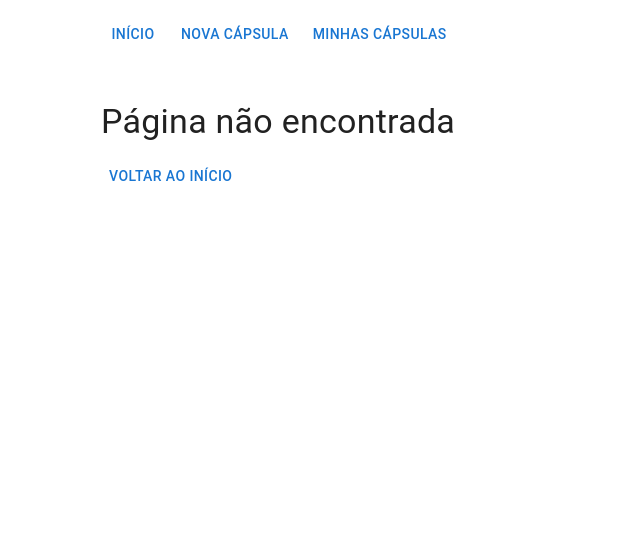
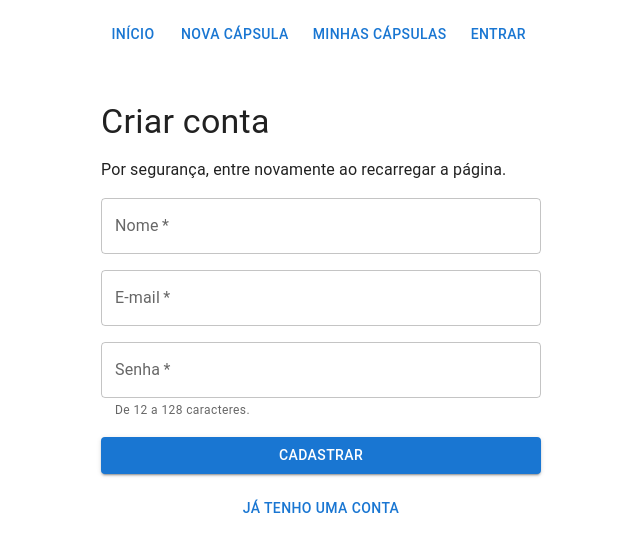
Before and after one commit to sofl-aline/dearFuture, a React (Vite) app: page /register in a window 1280 px wide. Shown: the top 552 px of the page, without its empty margins (113-753 px from the left). Built offline with nearby package versions, Linux system fonts and the light colour scheme; no server answers.

Commit message:
feat: integrar cadastro e login com sessão em memória

```diff
--- a/src/App.tsx
+++ b/src/App.tsx
@@ -1,5 +1,7 @@
 import { BrowserRouter, Route, Routes } from 'react-router-dom'
 import AppLayout from './components/AppLayout/AppLayout'
+import ProtectedRoute from './components/ProtectedRoute/ProtectedRoute'
+import Auth from './pages/auth'
 import Home from './pages/home'
 import NewCapsule from './pages/new-capsule'
 import Capsules from './pages/capsules'
@@ -11,10 +13,14 @@ export default function App() {
     <BrowserRouter>
       <Routes>
         <Route element={<AppLayout />}>
-          <Route index element={<Home />} />
-          <Route path="capsules/new" element={<NewCapsule />} />
-          <Route path="capsules" element={<Capsules />} />
-          <Route path="capsules/:id" element={<CapsuleDetail />} />
+          <Route path="login" element={<Auth key="login" />} />
+          <Route path="register" element={<Auth key="register" register />} />
+          <Route element={<ProtectedRoute />}>
+            <Route index element={<Home />} />
+            <Route path="capsules/new" element={<NewCapsule />} />
+            <Route path="capsules" element={<Capsules />} />
+            <Route path="capsules/:id" element={<CapsuleDetail />} />
+          </Route>
           <Route path="*" element={<NotFound />} />
         </Route>
       </Routes>
--- a/src/components/AppLayout/AppLayout.tsx
+++ b/src/components/AppLayout/AppLayout.tsx
@@ -1,30 +1,32 @@
 import { Button, Container, Stack } from '@mui/material'
 import { NavLink, Outlet } from 'react-router-dom'
+import useSession from '../../hooks/useSession'
+import { setToken } from '../../services/api'
 
 export default function AppLayout() {
+  const token = useSession()
+
   return (
     <>
-        <Container component="header" maxWidth="md" sx={{ py: 2}}>
-            <Stack
-                component="nav"
-                aria-label="Navegação principal"
-                direction="row"
-                useFlexGap
-                spacing={1}
+      <Container component="header" maxWidth="md" sx={{ py: 2 }}>
+        <Stack component="nav" aria-label="Navegação principal" direction="row"
+          useFlexGap spacing={1}
           sx={{
             flexWrap: 'wrap',
             '& [aria-current="page"]': {
               bgcolor: 'action.selected',
               fontWeight: 'bold',
             },
-                }}
-                >
+          }}>
           <Button component={NavLink} to="/" end>Início</Button>
           <Button component={NavLink} to="/capsules/new">Nova cápsula</Button>
           <Button component={NavLink} to="/capsules" end>Minhas cápsulas</Button>
+          {token
+            ? <Button onClick={() => setToken(null)}>Sair</Button>
+            : <Button component={NavLink} to="/login">Entrar</Button>}
         </Stack>
       </Container>
-        <Container component="main" maxWidth="md" sx={{ py:4 }}>
+      <Container component="main" maxWidth="md" sx={{ py: 4 }}>
         <Outlet />
       </Container>
     </>
--- /dev/null
+++ b/src/components/ProtectedRoute/ProtectedRoute.tsx
@@ -0,0 +1,11 @@
+import { Navigate, Outlet, useLocation } from 'react-router-dom'
+import useSession from '../../hooks/useSession'
+
+export default function ProtectedRoute() {
+  const token = useSession()
+  const location = useLocation()
+
+  return token
+    ? <Outlet />
+    : <Navigate to="/login" replace state={{ from: location.pathname }} />
+}
--- /dev/null
+++ b/src/hooks/useSession.ts
@@ -0,0 +1,5 @@
+import { useSyncExternalStore } from 'react'
+import { session } from '../services/api'
+export default function useSession() {
+  return useSyncExternalStore(session.subscribe, session.snapshot)
+}
--- /dev/null
+++ b/src/pages/auth.tsx
@@ -0,0 +1,77 @@
+import { useState } from 'react'
+import type { FormEvent } from 'react'
+import { Alert, Button, Stack, TextField, Typography } from '@mui/material'
+import { Link, Navigate, useLocation, useNavigate } from 'react-router-dom'
+import { login, registerAccount } from '../services/authApi'
+import { setToken } from '../services/api'
+import useSession from '../hooks/useSession'
+
+export default function Auth({ register = false }: { register?: boolean }) {
+  const location = useLocation()
+  const navigate = useNavigate()
+  const token = useSession()
+  const [error, setError] = useState('')
+  const [busy, setBusy] = useState(false)
+
+  if (token) return <Navigate to="/" replace />
+
+  async function handleSubmit(event: FormEvent<HTMLFormElement>) {
+    event.preventDefault()
+    if (busy) return
+
+    const data = new FormData(event.currentTarget)
+    const credentials = {
+      email: String(data.get('email')),
+      password: String(data.get('password')),
+    }
+    setBusy(true)
+    setError('')
+
+    try {
+      if (register) {
+        await registerAccount({ ...credentials, name: String(data.get('name')) })
+        navigate('/login', { replace: true, state: { registered: true } })
+      } else {
+        const accessToken = await login(credentials)
+        setToken(accessToken)
+        const from = location.state?.from
+        const destination = typeof from === 'string' && from.startsWith('/') && !from.startsWith('//')
+          ? from : '/'
+        navigate(destination, { replace: true })
+      }
+    } catch (cause) {
+      setError(cause instanceof Error ? cause.message : 'Não foi possível concluir a operação.')
+    } finally {
+      setBusy(false)
+    }
+  }
+
+  return (
+    <Stack component="form" onSubmit={handleSubmit} spacing={2} sx={{ maxWidth: 440 }}>
+      <Typography component="h1" variant="h4">{register ? 'Criar conta' : 'Entrar'}</Typography>
+      <Typography>Por segurança, entre novamente ao recarregar a página.</Typography>
+      {location.state?.from && !register && (
+        <Alert severity="info">Entre para acessar suas cápsulas. Se sua sessão expirou, faça login novamente.</Alert>
+      )}
+      {location.state?.registered && !register && (
+        <Alert severity="success">Conta criada. Entre com seu e-mail e senha.</Alert>
+      )}
+      {error && <Alert severity="error">{error}</Alert>}
+      {register && (
+        <TextField name="name" label="Nome" required autoComplete="name" disabled={busy}
+          slotProps={{ htmlInput: { maxLength: 120, pattern: '.*\\S.*', title: 'Informe seu nome.' } }} />
+      )}
+      <TextField name="email" label="E-mail" type="email" required autoComplete="email" disabled={busy}
+        slotProps={{ htmlInput: { maxLength: 254 } }} />
+      <TextField name="password" label="Senha" type="password" required disabled={busy}
+        autoComplete={register ? 'new-password' : 'current-password'} helperText="De 12 a 128 caracteres."
+        slotProps={{ htmlInput: { minLength: 12, maxLength: 128 } }} />
+      <Button type="submit" variant="contained" disabled={busy}>
+        {busy ? 'Aguarde…' : register ? 'Cadastrar' : 'Entrar'}
+      </Button>
+      <Button component={Link} to={register ? '/login' : '/register'} disabled={busy}>
+        {register ? 'Já tenho uma conta' : 'Criar conta'}
+      </Button>
+    </Stack>
+  )
+}
--- /dev/null
+++ b/src/services/api.ts
@@ -0,0 +1,70 @@
+let accessToken: string | null = null
+const listeners = new Set<() => void>()
+
+// A sessão existe somente nesta aba e não é gravada no navegador.
+export function setToken(token: string | null) {
+  accessToken = token
+  listeners.forEach((listener) => listener())
+}
+
+export const session = {
+  subscribe(listener: () => void) {
+    listeners.add(listener)
+    return () => { listeners.delete(listener) }
+  },
+  snapshot: () => accessToken,
+}
+
+export class ApiError extends Error {
+  status: number
+
+  constructor(status: number, message: string) {
+    super(message)
+    this.status = status
+  }
+}
+
+const baseUrl = (import.meta.env.VITE_API_URL || '/api/v1').replace(/\/$/, '')
+
+function errorMessage(status: number, path: string, authenticated: boolean) {
+  switch (status) {
+    case 400: return 'Confira os campos informados.'
+    case 401: return authenticated
+      ? 'Sua sessão expirou. Entre novamente.'
+      : 'E-mail ou senha inválidos.'
+    case 403: return 'Você não tem permissão para esta ação.'
+    case 404: return 'Cápsula não encontrada.'
+    case 409: return path.endsWith('/message')
+      ? 'Esta cápsula ainda está selada. Aguarde o horário de abertura.'
+      : 'Este e-mail já está cadastrado.'
+    case 429: return 'Muitas tentativas. Aguarde um pouco antes de tentar novamente.'
+    default: return 'Não foi possível concluir a operação. Tente novamente.'
+  }
+}
+
+export async function request<T>(path: string, options: RequestInit = {}): Promise<T> {
+  const token = accessToken
+  const headers = new Headers(options.headers)
+  if (options.body) headers.set('Content-Type', 'application/json')
+  if (token) headers.set('Authorization', `Bearer ${token}`)
+
+  let response: Response
+  try {
+    response = await fetch(`${baseUrl}${path}`, { ...options, headers })
+  } catch (error) {
+    if (options.signal?.aborted) throw error
+    throw new Error('Não foi possível conectar à API. Verifique sua conexão e tente novamente.', { cause: error })
+  }
+
+  if (!response.ok) {
+    // Uma resposta antiga não deve encerrar uma sessão mais recente.
+    if (response.status === 401 && token && token === accessToken) setToken(null)
+    throw new ApiError(response.status, errorMessage(response.status, path, Boolean(token)))
+  }
+
+  try {
+    return await response.json() as T
+  } catch {
+    throw new Error('A API retornou uma resposta inválida. Tente novamente.')
+  }
+}
--- /dev/null
+++ b/src/services/authApi.ts
@@ -0,0 +1,22 @@
+import { request } from './api'
+
+export type Credentials = { email: string; password: string }
+type TokenResponse = { accessToken: string; tokenType: string; expiresIn: number }
+
+export function registerAccount(input: Credentials & { name: string }) {
+  return request('/auth/register', {
+    method: 'POST',
+    body: JSON.stringify({ ...input, name: input.name.trim(), email: input.email.trim() }),
+  })
+}
+
+export async function login(input: Credentials) {
+  const response = await request<TokenResponse>('/auth/login', {
+    method: 'POST',
+    body: JSON.stringify({ ...input, email: input.email.trim() }),
+  })
+  if (typeof response.accessToken !== 'string' || !response.accessToken) {
+    throw new Error('A API não retornou uma sessão válida. Tente novamente.')
+  }
+  return response.accessToken
+}
--- a/vite.config.ts
+++ b/vite.config.ts
@@ -4,4 +4,5 @@ import { defineConfig } from 'vite'
 // https://vite.dev/config/
 export default defineConfig({
   plugins: [react()],
+  server: { proxy: { '/api': { target: 'http://127.0.0.1:8080', changeOrigin: true } } },
 })
```
Also changed, not shown: 1 other file (tests, documents, lock files or other folders). Lines whose indentation alone changed are shown as unchanged.
